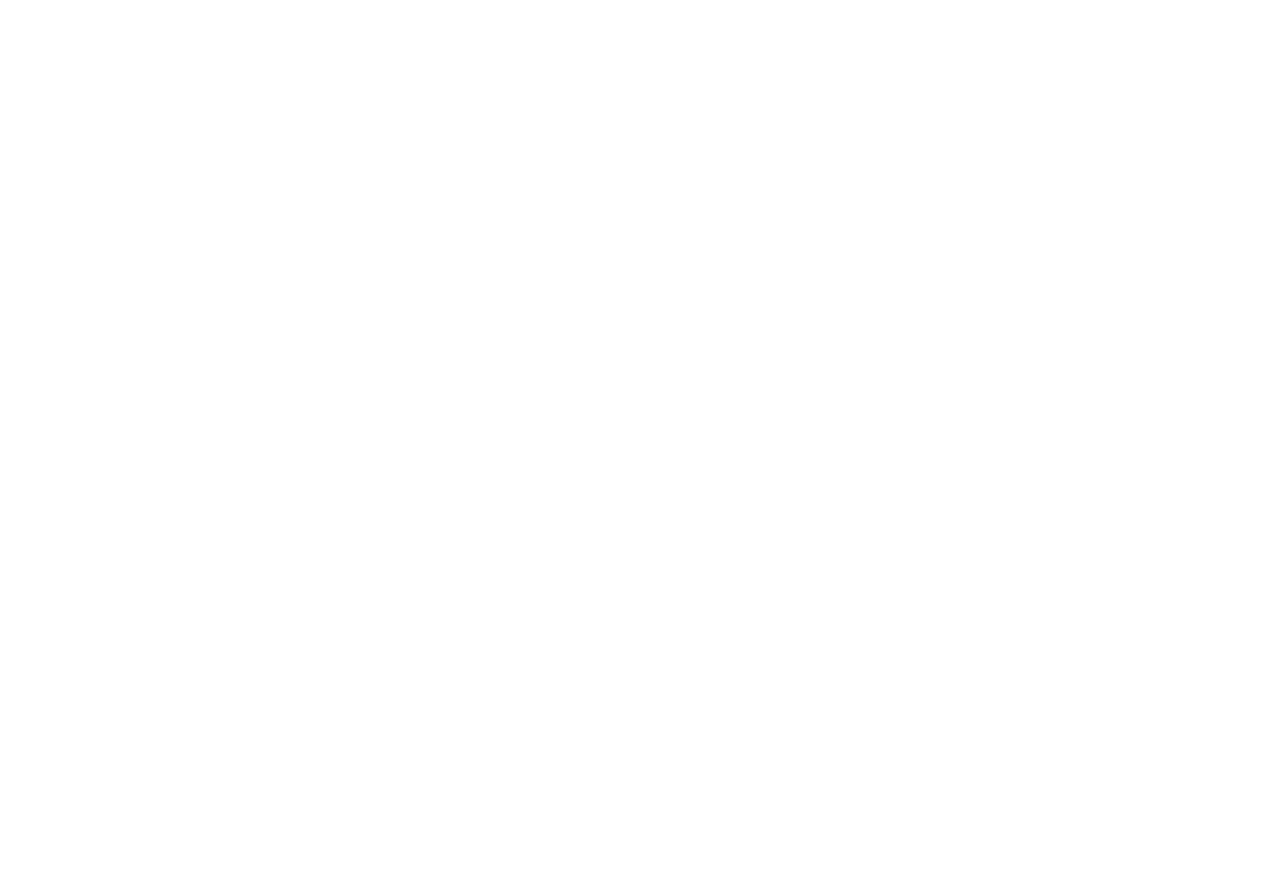
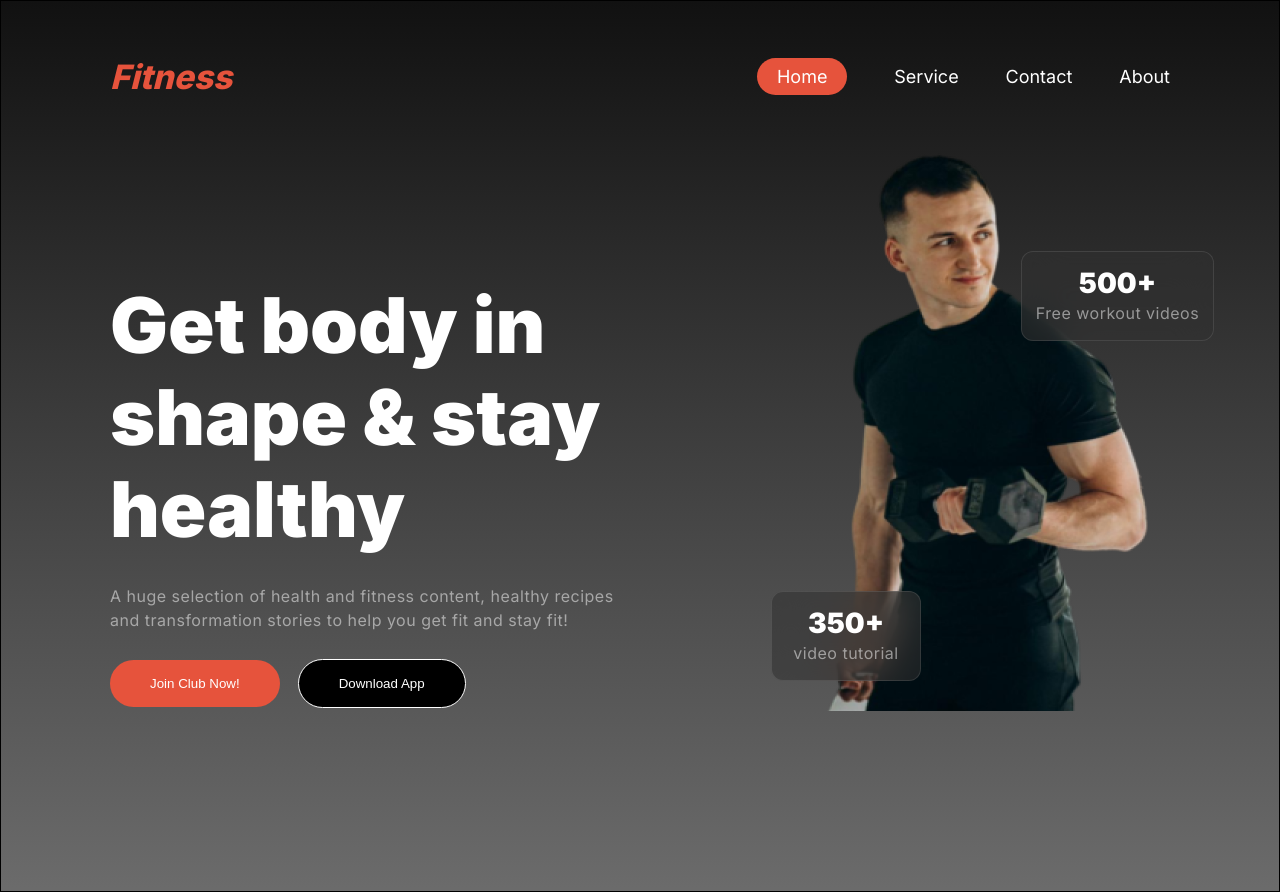
Before and after one commit to SulaimanAbdullah3102/Assignment-2, a plain HTML site: page index.html in a window 1280 px wide. Before the commit the page ends 800 px from the top, so only its background shows below. Drawn offline with Linux system fonts and the light colour scheme.

Commit message:
header complete

```diff
--- a/index.html
+++ b/index.html
@@ -3,9 +3,49 @@
 <head>
     <meta charset="UTF-8">
     <meta name="viewport" content="width=device-width, initial-scale=1.0">
-    <title>Document</title>
+    <link rel="stylesheet" href="styles/style.css">
+    <title>Assignment-2</title>
 </head>
 <body>
+    <header>
+        <nav class="navber">
+            <div class="logo">
+                <p class="logo-style"><i>Fitness</i></p>
+            </div>
+            <div class="nav-option">
+                <ul>
+                    <li><a href=""><span class="home-btn">Home</span></a></li>
+                    <li><a href="">Service</a></li>
+                    <li><a href="">Contact</a></li>
+                    <li><a href="">About</a></li>
+                </ul>
+            </div>
+        </nav>
+        <div class="banner">
+            <div class="banner-writing section-writing">
+                <div>
+                    <h1>Get body in <br> shape & stay <br> healthy</h1>
+                    <p>A huge selection of health and fitness content, healthy recipes <br> and transformation stories
+                        to help you get fit and stay fit!</p>
+                    <button class="btn-primary">Join Club Now!</button>
 
+                    <button class="btn-secondery">Download
+                        App</button>
+                </div>
+            </div>
+            <div class="banner-pic">
+                <img src="images/banner.png" alt="">
+                <div class="bottom-left section-writing">
+                    <div id="circle"></div>
+                    <h4>350+</h4>
+                    <p>video tutorial</p>
+                </div>
+                <div class="top-right section-writing">
+                    <h4>500+</h4>
+                    <p>Free workout videos</p>
+                </div>
+            </div>
+        </div>
+    </header>
 </body>
 </html>
--- /dev/null
+++ b/styles/style.css
@@ -0,0 +1,192 @@
+@import url('https://fonts.googleapis.com/css2?family=Inter:wght@100..900&display=swap');
+
+* {
+    margin: 0;
+    padding: 0;
+    box-sizing: border-box;
+}
+
+/* shared style start */
+
+.section-writing p {
+    color: rgba(255, 255, 255, 0.5);
+    font-family: Inter;
+    font-size: 1rem;
+    font-weight: 400;
+    line-height: 24px;
+    letter-spacing: 0.5px;
+}
+
+.section-writing h1 {
+    color: rgb(255, 255, 255);
+    font-family: Inter;
+    font-size: 4.8rem;
+    font-weight: 900;
+    line-height: 120%;
+}
+
+.section-writing h3 {
+    color: rgb(255, 255, 255);
+    font-family: Inter;
+    font-size: 3rem;
+    font-weight: 900;
+    line-height: 120%;
+}
+
+.section-writing h4 {
+    color: rgb(255, 255, 255);
+    font-family: Inter;
+    font-size: 1.75rem;
+    font-weight: 900;
+    line-height: 120%;
+}
+
+.section-writing h5 {
+    color: rgb(255, 255, 255);
+    font-family: Inter;
+    font-size: 1.05rem;
+    font-weight: 600;
+    line-height: 120%;
+}
+
+.btn-primary {
+    max-width: 224px;
+    max-height: 54px;
+    padding: 16px 40px 16px 40px;
+    border-radius: 42px;
+    color: white;
+    background: rgb(230, 83, 60);
+    border: none;
+}
+
+.btn-secondery {
+    max-width: 224px;
+    max-height: 54px;
+    padding: 16px 40px 16px 40px;
+    border-radius: 42px;
+    background: rgb(0, 0, 0);
+    color: white;
+    border: 1px solid white;
+}
+
+/* shared style end */
+
+
+body {
+    background-color: black;
+}
+
+/* header style start */
+
+header {
+    background: linear-gradient(180.00deg, rgb(17, 17, 17), rgba(119, 119, 119, 0.9) 100%);
+    border: 0.1px solid black;
+}
+
+/* navber style start */
+
+nav {
+    max-width: 1060px;
+    margin: 0 auto;
+    margin-top: 3.5rem;
+    display: flex;
+    justify-content: space-between;
+    align-items: center;
+}
+
+nav .logo p {
+    color: rgb(230, 83, 60);
+    font-family: Inter;
+    font-size: 2.1rem;
+    font-weight: 800;
+    line-height: 120%;
+}
+
+nav ul {
+    display: flex;
+    gap: 2.93rem;
+    list-style: none;
+}
+
+nav ul a {
+    text-decoration: none;
+    color: rgb(255, 255, 255);
+    font-family: Inter;
+    font-size: 18px;
+    font-weight: 400;
+    line-height: 120%;
+}
+
+.home-btn {
+    padding: 8px 20px;
+    border-radius: 46px;
+    background: rgb(230, 83, 60);
+}
+
+/* navber style end */
+
+/* banner style start */
+
+.banner {
+    max-width: 1060px;
+    margin: 0 auto;
+    display: flex;
+    justify-content: space-between;
+}
+
+.banner-writing {
+    display: flex;
+    justify-content: center;
+    align-items: center;
+}
+
+.banner-writing h1 {}
+
+.banner-writing p {
+    margin-top: 28px;
+}
+
+.banner-writing .btn-primary {
+    margin-top: 28px;
+    margin-right: 14px;
+}
+
+.banner-pic {
+    padding-top: 34px;
+    display: flex;
+    flex-direction: column;
+}
+
+.bottom-left {
+    position: relative;
+    top: -120px;
+    left: -50px;
+    border: 1px solid;
+    max-width: 150px;
+    text-align: center;
+    padding: 15px 5px;
+    border: 1px solid rgba(255, 255, 255, 0.1);
+    border-radius: 12px;
+    backdrop-filter: blur(20px);
+    background: rgba(48, 48, 48, 0.54);
+
+}
+
+.top-right {
+    position: relative;
+    top: -550px;
+    right: -200px;
+    border: 1px solid;
+    max-width: 193px;
+    text-align: center;
+    padding: 15px 5px;
+    border: 1px solid rgba(255, 255, 255, 0.1);
+    border-radius: 12px;
+    backdrop-filter: blur(20px);
+    background: rgba(48, 48, 48, 0.54);
+
+}
+
+/* banner style end */
+
+/* header style end */
```
Also changed, not shown: images/banner.png (added), images/exercise1.jpg (added), images/exercise2.png (added), images/exercise3.png (added), images/exercise5.jpg (added), images/exercise6.jpg (added), images/habits1.png (added), images/habits2.png (added), images/habits3.png (added), images/habits4.png (added), images/run.jpg (added), images/trainer1.png (added), images/trainer2.png (added), images/trainer3.png (added), 2 more files, 2 other files.
